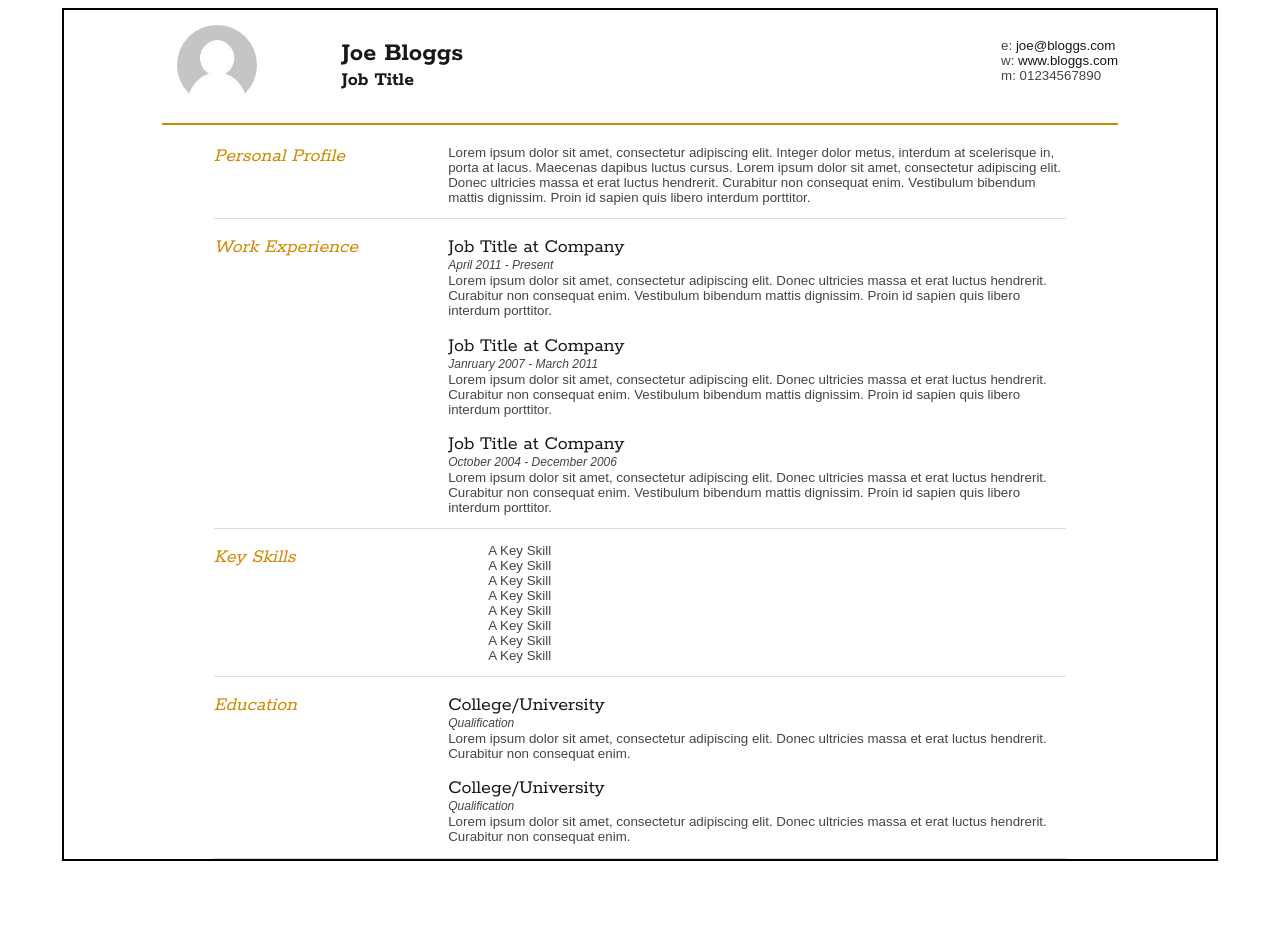
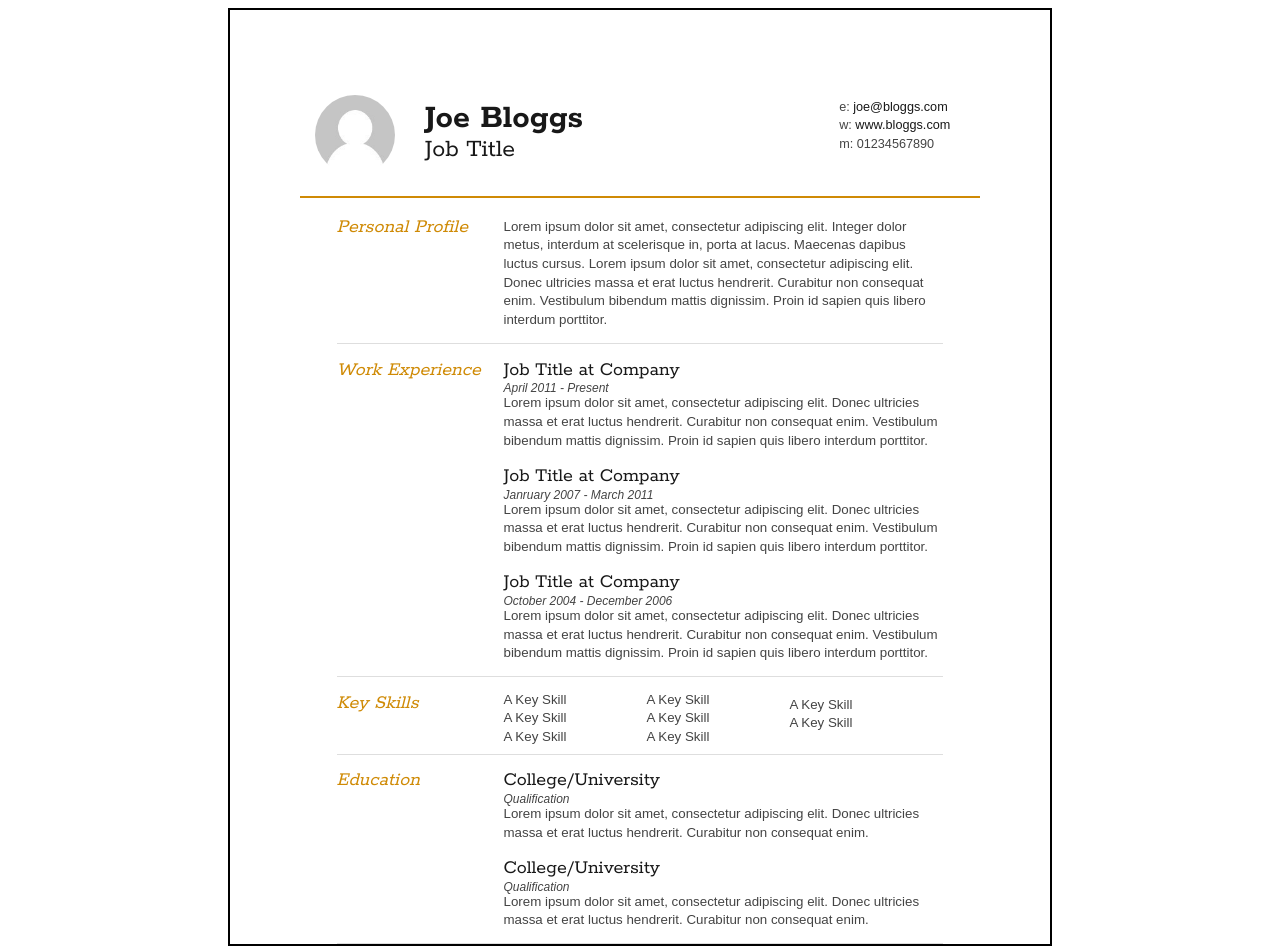
Before and after one commit to Kenzie-Academy-Brasil-Developers/estilizar-curriculo-sprint-2-MPorto1994, a plain HTML site: page index.html in a window 1280 px wide. Before the commit the page ends 869 px from the top, so only its background shows below. Drawn offline with Linux system fonts and the light colour scheme.

Commit message:
Alterações de refinamento

```diff
--- a/index.html
+++ b/index.html
@@ -87,14 +87,18 @@
 
 					<div class="sectionContent">
 						<ul class="keySkills">
+							<ul>
+								<li>A Key Skill</li>
+								<li>A Key Skill</li>
+								<li>A Key Skill</li></ul>
+							<ul>
+								<li>A Key Skill</li>
+								<li>A Key Skill</li>
+								<li>A Key Skill</li>
+							</ul>
+							<ul id="lastul">
 							<li>A Key Skill</li>
-							<li>A Key Skill</li>
-							<li>A Key Skill</li>
-							<li>A Key Skill</li>
-							<li>A Key Skill</li>
-							<li>A Key Skill</li>
-							<li>A Key Skill</li>
-							<li>A Key Skill</li>
+							<li>A Key Skill</li></ul>
 						</ul>
 					</div>
 					<div class="clear"></div>
--- a/style.css
+++ b/style.css
@@ -5,12 +5,13 @@
 }
 body{
 	border: 2px solid black;
-	width: 90%;
+	width: 820px;
 	font-family: Arial, sans-serif ;
 	margin-left: auto;
 	font-size: 10pt;
 	margin-right: auto;
 	color: #444444;
+	line-height: 140%;
 	/* color: #f3f3f3;branco */
 	/* color: #181818;Preto */
 	/* color: #cf8a05; laranja */
@@ -56,6 +57,7 @@ main {
 	margin-left: auto;
 	margin-right: auto;
 	border-bottom:2px solid #cf8a05;
+	padding-top: 70px;
 }
 
 #headshot {
@@ -74,8 +76,10 @@ main {
 }
 #name {
 	float: left;
-	margin-left: 30px;
-	margin-top: 10px;
+	margin-left: 10px;
+	margin-top: 0px;
+	font-size: 130%;
+	line-height: 180%;
 }
 #name h1{
 	margin-bottom: 0%;
@@ -84,12 +88,16 @@ main {
 #name h2{
 	margin-top: 0%;
 	color:#181818;
+	font-weight: 500;
 }
 #contactDetails {
 	float: right;
-	margin-top: 15px;
+	margin-top: 5px;
 	margin-bottom: 15px;
+	margin-right: 30px;
 	list-style-type: none;
+	color: #444444;
+	font-size: 95%;
 }
 #contactDetails ul{
 	list-style-type: none;
@@ -108,10 +116,23 @@ main {
 	float: right;
 	width: 72.5%;
 }
+.keySkills {
+	padding: 0%;
+	height: 50px;
+	display: flex;
+}
 
 .keySkills ul{
-	padding: 0%;
+	padding-right: 80px;
+	padding-left: 0%;
 }
 .keySkills li{
  list-style-type: none;
 }
+#lastul {
+	display: inline-block;
+	height: 40px;
+	margin-top: auto;
+	margin-bottom: auto;
+
+}
```
